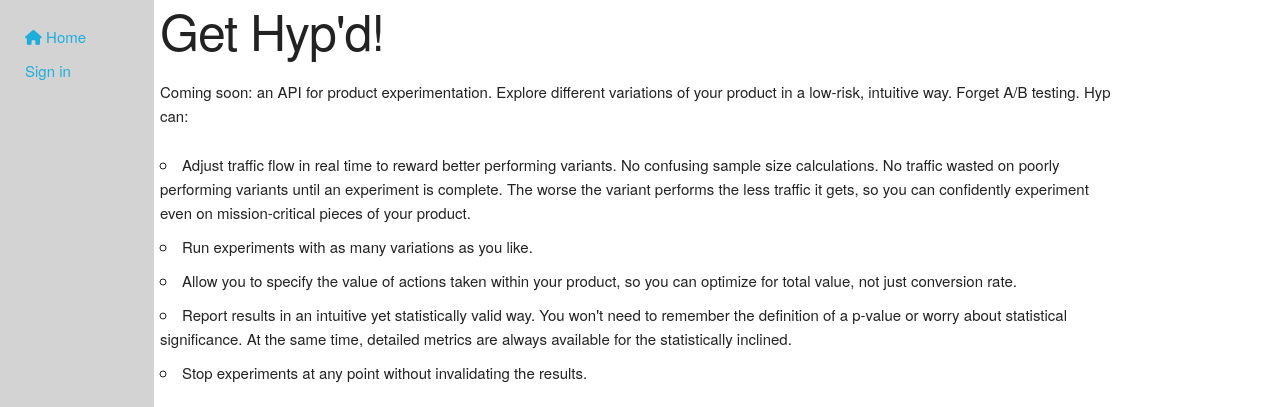
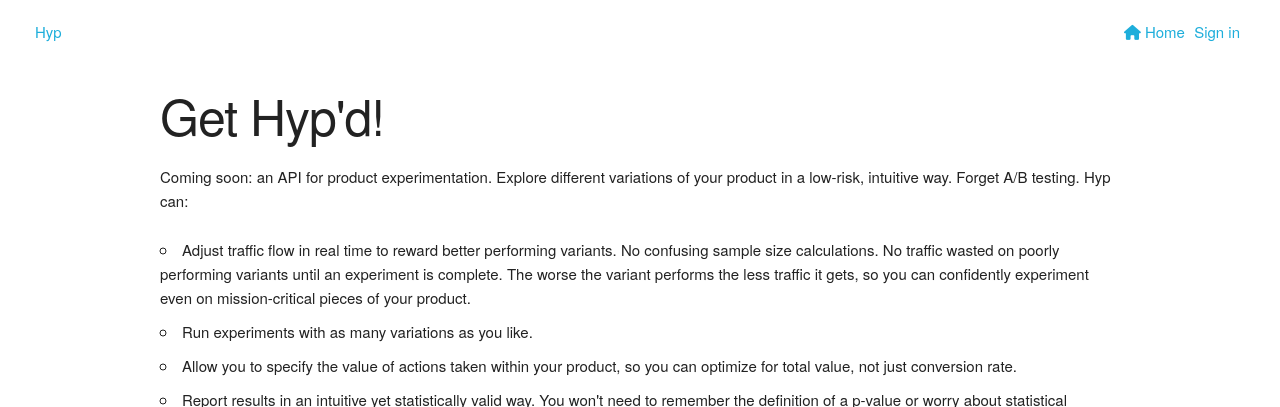
Before and after one commit to Murphydbuffalo/hyp2, a Django app: page / in a window 1280 px wide. Shown: the top 407 px of the page. Run offline with Django 3.2, Linux system fonts and the light colour scheme; some libraries are stand-ins or nearby versions.

Commit message:
Horizontal navbar for landing pages.
Rather than vertical

```diff
--- a/web/hyp/static/css/application.css
+++ b/web/hyp/static/css/application.css
@@ -2,7 +2,7 @@ a {
   text-decoration: none;
 }
 
-navbar {
+navbar.vertical {
   max-width: 12%;
   width: 12%;
   min-height: 100%;
@@ -11,7 +11,7 @@ navbar {
   position: absolute;
 }
 
-navbar ul {
+navbar.vertical ul {
   min-height: 100%;
   height: 100%;
 
@@ -21,3 +21,17 @@ navbar ul {
   background: lightgrey;
   padding: 25px 0 0 25px;
 }
+
+navbar.horizontal {
+  min-height: 3em;
+
+  position: sticky;
+  padding: 10px;
+  margin: 10px 25px;
+  display: flex;
+  justify-content: space-between;
+}
+
+navbar.horizontal .links a {
+  margin-right: 5px;
+}
--- a/web/hyp/templates/hyp/layout.html
+++ b/web/hyp/templates/hyp/layout.html
@@ -27,37 +27,26 @@
 </head>
 
 <body>
-  <!--
-  let's copy Bonusly and do a simple horizontal nav with buttons for
-  signup / signin on the landing pages, and then a vertical nav with more
-  options for the logged-in pages
-  -->
-  <navbar>
-    <ul>
-      <li tabindex="0">
+  <navbar class="horizontal">
+    <a class="logo" href="/">Hyp</a>
+
+    <div class="links">
       <a href={% url "home" %}>
         <i class="fas fa-home"></i> Home
       </a>
-      </li>
 
       {% if user.is_authenticated %}
-        <li tabindex="0">
         <a href={% url "profile" %}>
           <i class="fas fa-user"></i> Profile
         </a>
-        </li>
 
-        <li tabindex="0">
         <a href={% url "logout" %}>
           <i class="fas fa-door-closed"></i> Sign out
         </a>
-        </li>
       {% else %}
-        <li tabindex="0">
         <a href={% url "login" %}>Sign in</a>
-        </li>
       {% endif %}
-    </ul>
+    </div>
   </navbar>
 
   <main role="main" class="container">
```
Lines whose indentation alone changed are shown as unchanged.
